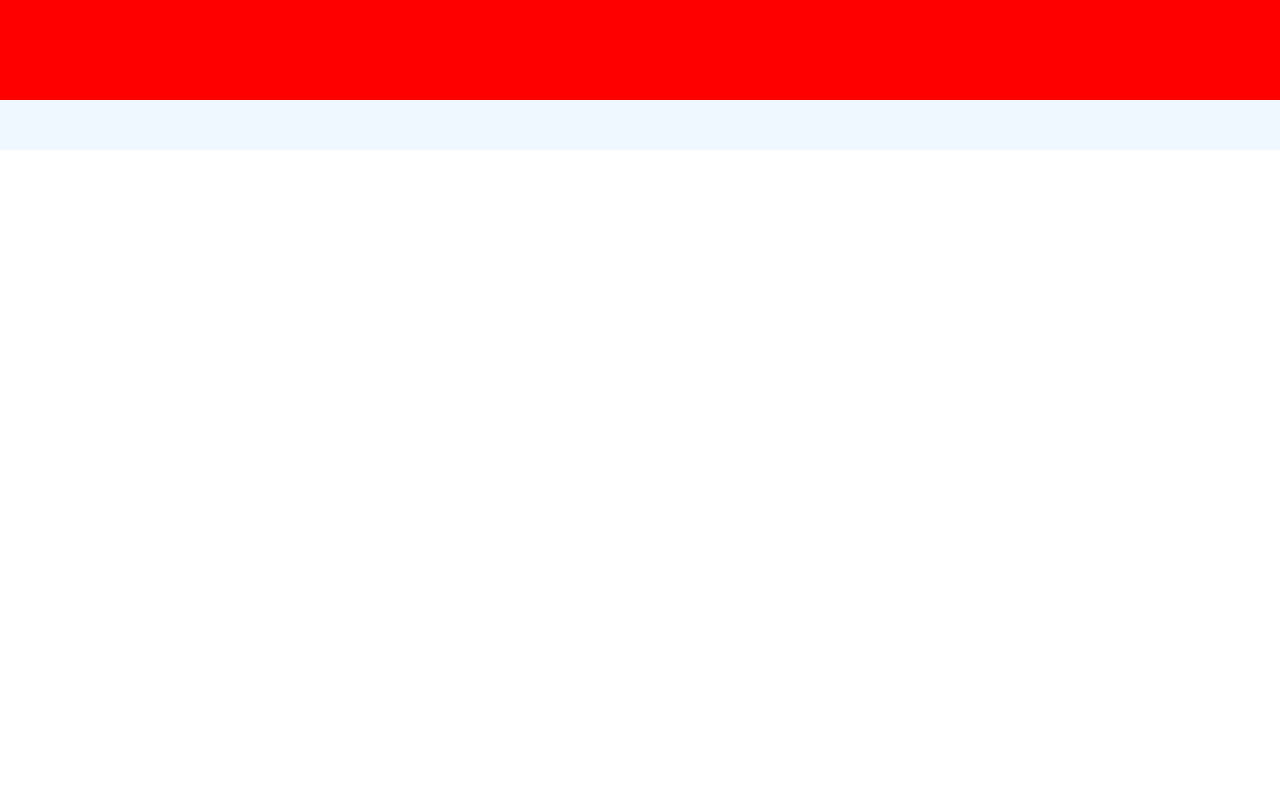
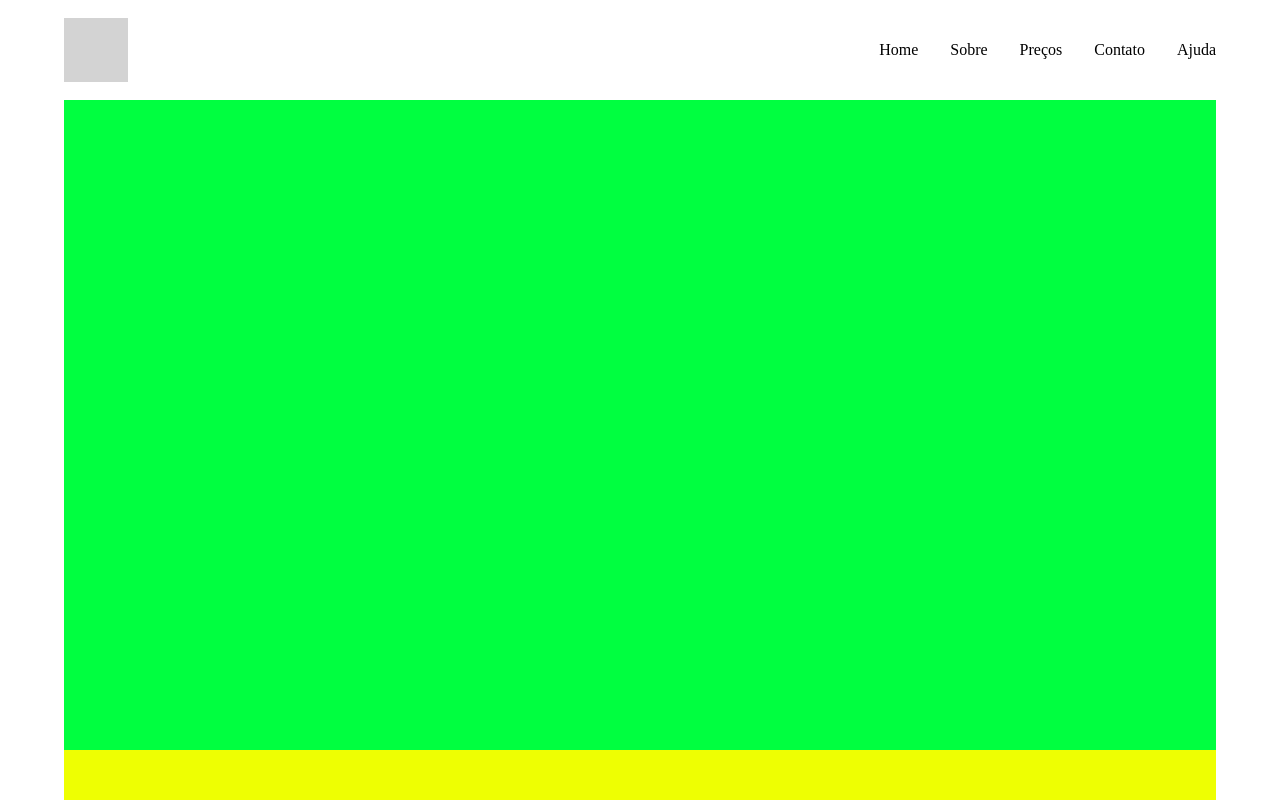
Before and after one commit to n1ckzao/layout-aa, a plain HTML site: page index.html in a window 1280 px wide. Drawn offline with Linux system fonts and the light colour scheme.

Commit message:
header concluído

```diff
--- a/index.html
+++ b/index.html
@@ -7,7 +7,18 @@
     <title>Layout</title>
 </head>
 <body>
-    <header></header>
+    <header>
+        <div class="logo"></div>
+        <nav class="menu">
+            <ul>
+                <li><a href="#">Home</a></li>
+                <li><a href="#">Sobre</a></li>
+                <li><a href="#">Preços</a></li>
+                <li><a href="#">Contato</a></li>
+                <li><a href="#">Ajuda</a></li>
+            </ul>
+        </nav>
+    </header>
     <main></main>
     <footer></footer>
 </body>
--- a/style.css
+++ b/style.css
@@ -1,21 +1,43 @@
+/*RESET*/
 *{
-    padding: 0%;
-    margin: 0%;
-    box-sizing: 0;
+    padding: 0;
+    margin: 0;
+    box-sizing: border-box;
 }
+a{
+    text-decoration: none;
+    color: inherit
+}
+ul, ol, li{
+    list-style: none;
+}
+/*Fim RESET*/
 body{
     height: 100vh;
+    display: flex;
     flex-direction: column;
+    padding-inline: 64px;
 }
 header{
-    background-color: red;
     height: 100px;
+    display: flex;
+    justify-content: space-between;
+    align-items: center;
+}
+.logo{
+    height: 64px;
+    width: 64px;
+    background-color: lightgray;
+}
+.menu ul{
+    display: flex;
+    gap: 32px;
 }
 main{
-    background-color: blue;
+    background-color: rgb(0, 255, 64);
     flex-grow: 1;
 }
 footer{
-    background-color: aliceblue;
+    background-color: rgb(238, 255, 2);
     height: 50px;
 }
```
